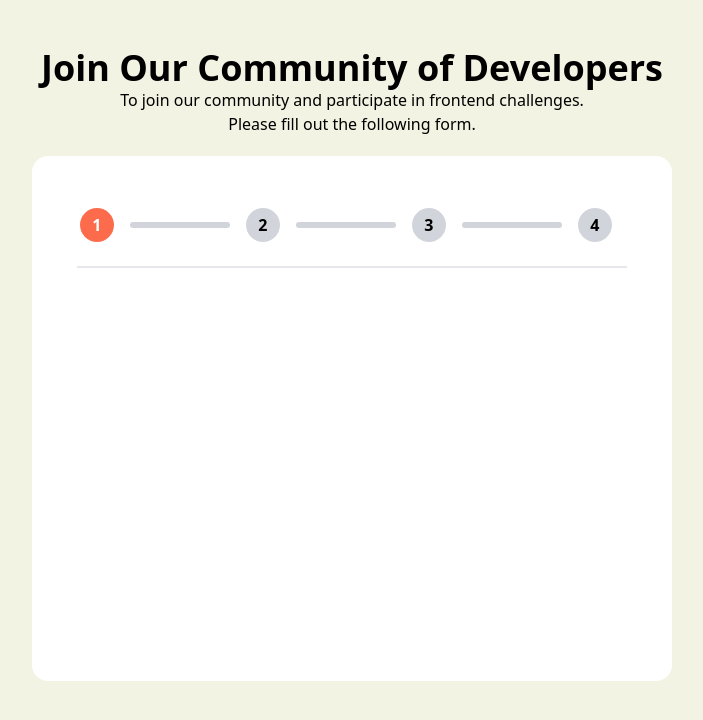
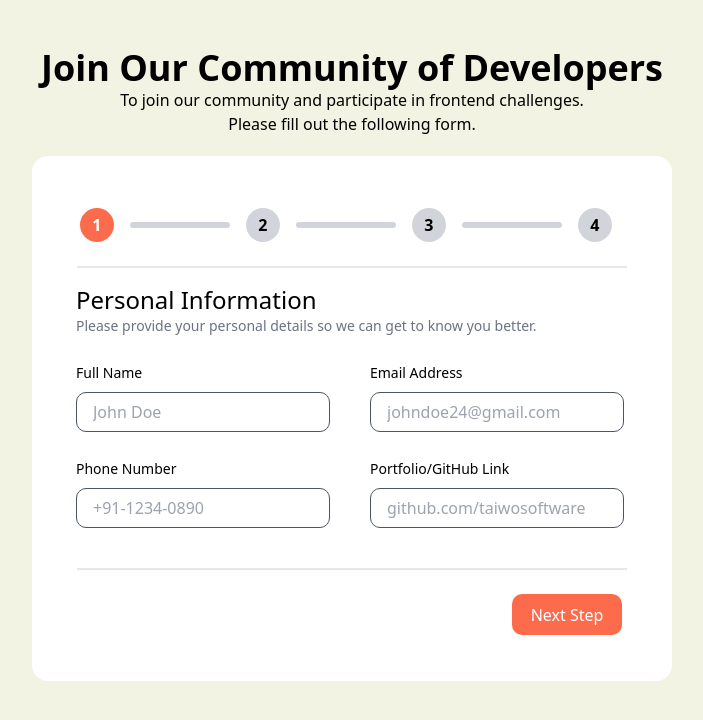
Before and after one commit to TaiwoSoftware/Multi-task-project, a Next.js app: page / in a window 1280 px wide. Shown: the top 720 px of the page, without its empty margins (288-991 px from the left). Built offline with nearby package versions, Linux system fonts and the light colour scheme.

Commit message:
done with the first stage moving into working on stage two

```diff
--- a/src/app/globals.css
+++ b/src/app/globals.css
@@ -17,3 +17,7 @@ html {
   top: .3rem;
   left: .8rem;
 }
+
+.summit {
+  background-color: #fc6c4c;
+}
--- /dev/null
+++ b/src/components/Auth/Inputs.jsx
@@ -0,0 +1,10 @@
+export default function Inputs({labelFor, labelText, type, value, handleChange, innerText}) {
+  return (
+    // 1. DRY
+    // 2.Check if the input field is filled Up
+    <>
+        <label className="w-[71px] h-[21px] font-medium text-sm" htmlFor={labelFor}>{labelText}</label>
+        <input type={type} value={value} onChange={handleChange} className="  border w-[254px] p-4 outline-orange-800 rounded-[10px] h-[40px] mt-2 border-gray-600 block" required id={labelFor} placeholder={innerText}/>
+    </>
+  )
+}
--- /dev/null
+++ b/src/components/HeadingPersonal.jsx
@@ -0,0 +1,8 @@
+export default function HeadingPersonal({ modalHeaderOne, modalParagraph }) {
+  return (
+    <div className="max-w-2xl mx-auto">
+      <h1 className="font-medium mt-4 ml-6 text-2xl">{modalHeaderOne}</h1>
+      <p className="text-sm ml-6 text-gray-500">{modalParagraph}</p>
+    </div>
+  );
+}
--- a/src/components/ModalRegistration.jsx
+++ b/src/components/ModalRegistration.jsx
@@ -1,32 +1,196 @@
+"use client";
+import { useState } from "react";
 import CustomHr from "./CustomHr";
 import FormStep from "./FormStep";
-import FullRange from "./FullRange";
 import GrayFormStep from "./GrayFormStep";
+import HeadingPersonal from "./HeadingPersonal";
 import Range from "./Range";
+import SecondStage from "./Stages/SecondStage";
+import Inputs from "./Auth/Inputs";
 
 export default function ModalRegistration() {
+  const [isClicked, setIsClicked] = useState(true);
+  const [inputValue, setInputValue] = useState("");
+  const [inputEmail, setEmailValue] = useState("");
+  const [inputTelephone, setInputTelephone] = useState("");
+  const [linkValue, setLinkValue] = useState("");
+  const handleClick = () => {
+    setIsClicked(!isClicked);
+  };
+  const handleChange = (e) => {
+    setInputValue(e.target.value);
+  };
+  const handleEmail = (e) => {
+    setEmailValue(e.target.value);
+  };
+  const handleTelephone = (e) => {
+    setInputTelephone(e.target.value);
+  };
+  const handleLink = (e) => {
+    setLinkValue(e.target.value);
+  };
+  // Check if the input is filled if not don't show the second stage component
   return (
+    <>
+      {isClicked === true ? (
+        <>
+          {inputValue === "" ||
+          inputEmail === "" ||
+          inputTelephone === "" ||
+          linkValue === ""  ? (
             <>
               <div className="bg-white mt-5 p-5 rounded-2xl max-w-[640px] mx-auto h-[525px]">
                 <div className="flex items-center mt-[32px] max-w-[545px] mx-[auto] gap-4">
-        <FormStep
-          stage='1'
+                  <FormStep stage="1" />
+                  <Range />
+                  <GrayFormStep stageTwo="2" />
+                  <Range />
+                  <GrayFormStep stageTwo="3" />
+                  <Range />
+                  <GrayFormStep stageTwo="4" />
+                </div>
+                <CustomHr />
+                <HeadingPersonal
+                  modalHeaderOne="Personal Information"
+                  modalParagraph="Please provide your personal details so we can get to know you better."
                 />
-        <Range />
-       <GrayFormStep
-        stageTwo='2'
-       />
-        <Range />
-        <GrayFormStep
-          stageTwo='3'
-        />
-        <Range />
-        <GrayFormStep
-          stageTwo='4'
+                <form>
+                  <div className="flex gap-10 mt-6 ml-6">
+                    <div>
+                      <Inputs
+                        labelFor="userName"
+                        labelText="Full Name"
+                        type="text"
+                        value={inputValue}
+                        innerText="John Doe"
+                        handleChange={handleChange}
                       />
                     </div>
+                    <div>
+                      <Inputs
+                        labelFor="Email"
+                        value={inputEmail}
+                        labelText="Email Address"
+                        type="email"
+                        innerText="johndoe24@gmail.com"
+                        handleChange={handleEmail}
+                      />
+                    </div>
+                  </div>
+                  <div className="flex gap-10 mt-6 ml-6">
+                    <div>
+                      <Inputs
+                        labelFor="tel"
+                        labelText="Phone Number"
+                        type="tel"
+                        value={inputTelephone}
+                        innerText="+91-1234-0890"
+                        handleChange={handleTelephone}
+                      />
+                    </div>
+                    <div className="mb-4">
+                      <Inputs
+                        labelFor="link"
+                        labelText="Portfolio/GitHub Link"
+                        type="text"
+                        value={linkValue}
+                        innerText="github.com/taiwosoftware"
+                        handleChange={handleLink}
+                      />
+                    </div>
+                  </div>
                   <CustomHr />
+                  <button
+                    onClick={handleClick}
+                    className="text-white w-[110px] ml-[460px] h-[41px] text-center mt-6  rounded-[10px] summit"
+                    type="submit"
+                  >
+                    Next Step
+                  </button>
+                </form>
               </div>
             </>
-  )
+          ) : (
+            <>
+            <SecondStage />
+            </>
+          )}
+        </>
+      ) : (
+        <>
+        <div className="bg-white mt-5 p-5 rounded-2xl max-w-[640px] mx-auto h-[525px]">
+                <div className="flex items-center mt-[32px] max-w-[545px] mx-[auto] gap-4">
+                  <FormStep stage="1" />
+                  <Range />
+                  <GrayFormStep stageTwo="2" />
+                  <Range />
+                  <GrayFormStep stageTwo="3" />
+                  <Range />
+                  <GrayFormStep stageTwo="4" />
+                </div>
+                <CustomHr />
+                <HeadingPersonal
+                  modalHeaderOne="Personal Information"
+                  modalParagraph="Please provide your personal details so we can get to know you better."
+                />
+                <form>
+                  <div className="flex gap-10 mt-6 ml-6">
+                    <div>
+                      <Inputs
+                        labelFor="userName"
+                        labelText="Full Name"
+                        type="text"
+                        value={inputValue}
+                        innerText="John Doe"
+                        handleChange={handleChange}
+                      />
+                    </div>
+                    <div>
+                      <Inputs
+                        labelFor="Email"
+                        value={inputEmail}
+                        labelText="Email Address"
+                        type="email"
+                        innerText="johndoe24@gmail.com"
+                        handleChange={handleEmail}
+                      />
+                    </div>
+                  </div>
+                  <div className="flex gap-10 mt-6 ml-6">
+                    <div>
+                      <Inputs
+                        labelFor="tel"
+                        labelText="Phone Number"
+                        type="tel"
+                        value={inputTelephone}
+                        innerText="+91-1234-0890"
+                        handleChange={handleTelephone}
+                      />
+                    </div>
+                    <div className="mb-4">
+                      <Inputs
+                        labelFor="link"
+                        labelText="Portfolio/GitHub Link"
+                        type="text"
+                        value={linkValue}
+                        innerText="github.com/taiwosoftware"
+                        handleChange={handleLink}
+                      />
+                    </div>
+                  </div>
+                  <CustomHr />
+                  <button
+                    onClick={handleClick}
+                    className="text-white w-[110px] ml-[460px] h-[41px] text-center mt-6  rounded-[10px] summit"
+                    type="submit"
+                  >
+                    Next Step
+                  </button>
+                </form>
+              </div>
+        {/* <SecondStage /> */}
+        </>
+      )}
+    </>
+  );
 }
--- /dev/null
+++ b/src/components/Stages/RadioDiv.jsx
@@ -0,0 +1,7 @@
+export default function RadioDiv() {
+  return (
+    <div>
+
+    </div>
+  )
+}
--- /dev/null
+++ b/src/components/Stages/SecondStage.jsx
@@ -0,0 +1,73 @@
+"use client";
+import Inputs from "../Auth/Inputs";
+import CustomHr from "../CustomHr";
+import FormStep from "../FormStep";
+import FullRange from "../FullRange";
+import GrayFormStep from "../GrayFormStep";
+import HeadingPersonal from "../HeadingPersonal";
+import Range from "../Range";
+export default function SecondStage() {
+  return (
+    <div className="bg-white mt-5 p-5 rounded-2xl max-w-[640px] mx-auto h-[525px]">
+      <div className="flex items-center mt-[32px] max-w-[545px] mx-[auto] gap-4">
+        <FormStep stage="1" />
+        <FullRange />
+        <FormStep stage="2" />
+        <Range />
+        <GrayFormStep stageTwo="3" />
+        <Range />
+        <GrayFormStep stageTwo="4" />
+      </div>
+      <CustomHr />
+      <HeadingPersonal
+        modalHeaderOne="Skill Level"
+        modalParagraph="Please tell us about your skill level in frontend development."
+      />
+      <form>
+        <div className="flex gap-10 mt-6 ml-6">
+          <div>
+            <Inputs
+              labelFor="userName"
+              labelText="Full Name"
+              type="text"
+              innerText="John Doe"
+            />
+          </div>
+          <div>
+            <Inputs
+              labelFor="Email"
+              labelText="Email Address"
+              type="email"
+              innerText="johndoe24@gmail.com"
+            />
+          </div>
+        </div>
+        <div className="flex gap-10 mt-6 ml-6">
+          <div>
+            <Inputs
+              labelFor="tel"
+              labelText="Phone Number"
+              type="tel"
+              innerText="+91-1234-0890"
+            />
+          </div>
+          <div className="mb-4">
+            <Inputs
+              labelFor="link"
+              labelText="Portfolio/GitHub Link"
+              type="text"
+              innerText="github.com/taiwosoftware"
+            />
+          </div>
+        </div>
+        <CustomHr />
+        <button
+          className="text-white w-[110px] ml-[460px] h-[41px] text-center mt-6  rounded-[10px] summit"
+          type="submit"
+        >
+          Next Step
+        </button>
+      </form>
+    </div>
+  );
+}
```
Lines whose indentation alone changed are shown as unchanged.
